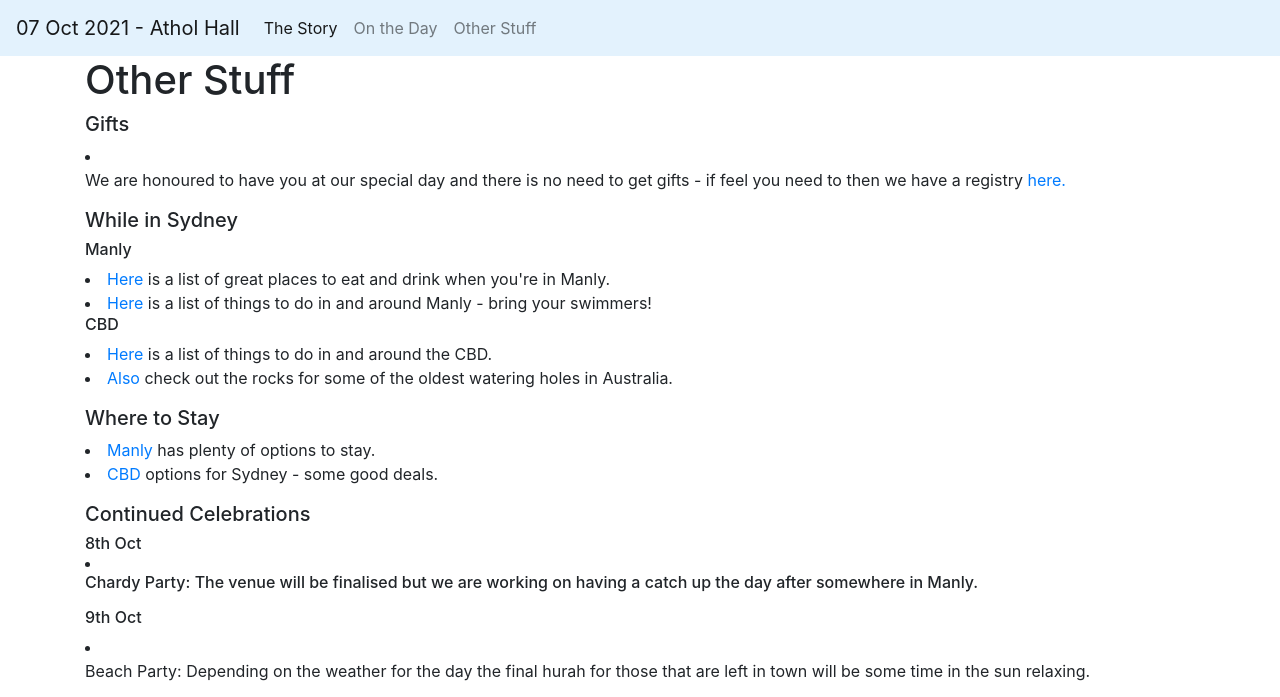
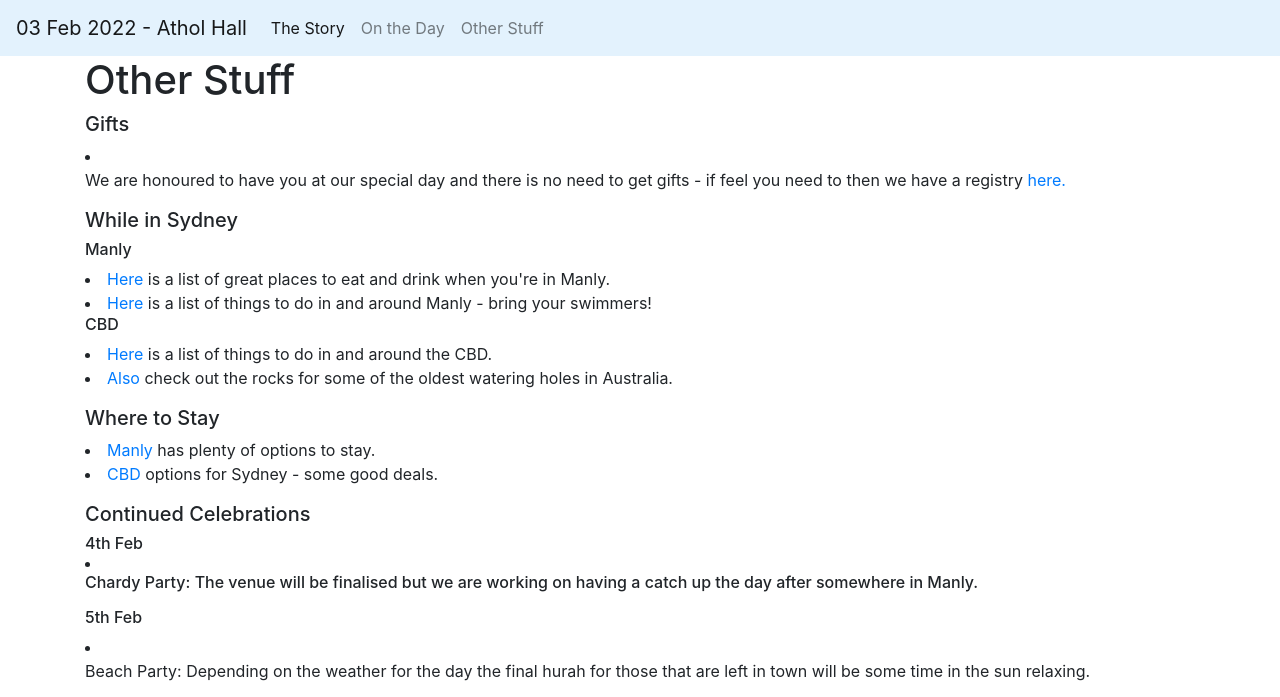
Before and after one commit to James-8212913/wedding_site, a Flask app: page /other_stuff/ in a window 1280 px wide. Shown: the top 697 px of the page. Run offline with Flask 2, Linux system fonts and the light colour scheme; some libraries are stand-ins or nearby versions.

Commit message:
updated date for the event

```diff
--- a/build/about/index.html
+++ b/build/about/index.html
@@ -17,7 +17,7 @@
 <body>
 
 <nav class="navbar navbar-expand-lg navbar-light" style="background-color: #e3f2fd;">
-  <a class="navbar-brand" href="https://calendar.google.com/calendar/render?action=TEMPLATE&text=The%20Wedding&dates=20211007T064500Z/20211007T020000Z&details=Describe%20your%20event.&location=Athol%20Hall&trp=true" target = "_blank" >07 Oct 2021 - Athol Hall</a>
+  <a class="navbar-brand" href="https://calendar.google.com/calendar/render?action=TEMPLATE&text=The%20Wedding&dates=20211007T064500Z/20211007T020000Z&details=Describe%20your%20event.&location=Athol%20Hall&trp=true" target = "_blank" >03 Feb 2022 - Athol Hall</a>
   <button class="navbar-toggler" type="button" data-toggle="collapse" data-target="#navbarNavAltMarkup" aria-controls="navbarNavAltMarkup" aria-expanded="false" aria-label="Toggle navigation">
     <span class="navbar-toggler-icon"></span>
   </button>
@@ -38,7 +38,7 @@
         <h1>On the Day</h1>
     </div>
     <p><h5>Who: </h5>Anél and James</p>
-    <p><h5>When: </h5>07 Oct 2021 from 16:45 until midnight</p>
+    <p><h5>When: </h5>03 Feb 2022 from 16:45 until midnight</p>
     <p><h5>Where: </h5><a href="https://www.google.com/maps/place/Athol+Hall/@-33.8475921,151.2431269,17z/data=!3m1!4b1!4m5!3m4!1s0x6b12ac3029f13ab5:0x85e539ef2ca79bb4!8m2!3d-33.8475921!4d151.2453209" target="_blank"> Athol Hall - Near Taronga Zoo</a></p>
     <p><h5>Dress: </h5> Lounge Suit for men and cocktail for ladies</p>
     <p><h5>Kids and Pets:</h5> Due to the size of the venue we respectfully ask that no children attend. The venue is in a National Park which means that no animals are allowed (except party animals) </p>
--- a/build/index.html
+++ b/build/index.html
@@ -17,7 +17,7 @@
 <body>
 
 <nav class="navbar navbar-expand-lg navbar-light" style="background-color: #e3f2fd;">
-  <a class="navbar-brand" href="https://calendar.google.com/calendar/render?action=TEMPLATE&text=The%20Wedding&dates=20211007T064500Z/20211007T020000Z&details=Describe%20your%20event.&location=Athol%20Hall&trp=true" target = "_blank" >07 Oct 2021 - Athol Hall</a>
+  <a class="navbar-brand" href="https://calendar.google.com/calendar/render?action=TEMPLATE&text=The%20Wedding&dates=20211007T064500Z/20211007T020000Z&details=Describe%20your%20event.&location=Athol%20Hall&trp=true" target = "_blank" >03 Feb 2022 - Athol Hall</a>
   <button class="navbar-toggler" type="button" data-toggle="collapse" data-target="#navbarNavAltMarkup" aria-controls="navbarNavAltMarkup" aria-expanded="false" aria-label="Toggle navigation">
     <span class="navbar-toggler-icon"></span>
   </button>
--- a/build/other_stuff/index.html
+++ b/build/other_stuff/index.html
@@ -17,7 +17,7 @@
 <body>
 
 <nav class="navbar navbar-expand-lg navbar-light" style="background-color: #e3f2fd;">
-  <a class="navbar-brand" href="https://calendar.google.com/calendar/render?action=TEMPLATE&text=The%20Wedding&dates=20211007T064500Z/20211007T020000Z&details=Describe%20your%20event.&location=Athol%20Hall&trp=true" target = "_blank" >07 Oct 2021 - Athol Hall</a>
+  <a class="navbar-brand" href="https://calendar.google.com/calendar/render?action=TEMPLATE&text=The%20Wedding&dates=20211007T064500Z/20211007T020000Z&details=Describe%20your%20event.&location=Athol%20Hall&trp=true" target = "_blank" >03 Feb 2022 - Athol Hall</a>
   <button class="navbar-toggler" type="button" data-toggle="collapse" data-target="#navbarNavAltMarkup" aria-controls="navbarNavAltMarkup" aria-expanded="false" aria-label="Toggle navigation">
     <span class="navbar-toggler-icon"></span>
   </button>
@@ -55,9 +55,9 @@
         <p></p>
 
     <h5>Continued Celebrations</h5>
-        <h6>8th Oct</<h6>
+        <h6>4th Feb</<h6>
           <li><p>Chardy Party: The venue will be finalised but we are working on having a catch up the day after somewhere in Manly.</p></li>
-        <h6>9th Oct</h6>
+        <h6>5th Feb</h6>
           <li><p>Beach Party: Depending on the weather for the day the final hurah for those that are left in town will be some time in the sun relaxing.</p></li>
         <img src="/static/group_practice_eng.jpg" class = "mx-auto d-block" />
 </div>
--- a/templates/about.html
+++ b/templates/about.html
@@ -6,7 +6,7 @@
         <h1>On the Day</h1>
     </div>
     <p><h5>Who: </h5>Anél and James</p>
-    <p><h5>When: </h5>07 Oct 2021 from 16:45 until midnight</p>
+    <p><h5>When: </h5>03 Feb 2022 from 16:45 until midnight</p>
     <p><h5>Where: </h5><a href="https://www.google.com/maps/place/Athol+Hall/@-33.8475921,151.2431269,17z/data=!3m1!4b1!4m5!3m4!1s0x6b12ac3029f13ab5:0x85e539ef2ca79bb4!8m2!3d-33.8475921!4d151.2453209" target="_blank"> Athol Hall - Near Taronga Zoo</a></p>
     <p><h5>Dress: </h5> Lounge Suit for men and cocktail for ladies</p>
     <p><h5>Kids and Pets:</h5> Due to the size of the venue we respectfully ask that no children attend. The venue is in a National Park which means that no animals are allowed (except party animals) </p>
--- a/templates/index.html
+++ b/templates/index.html
@@ -4,7 +4,7 @@
 
 {% block navbar %}
 <nav class="navbar navbar-expand-lg navbar-light" style="background-color: #e3f2fd;">
-  <a class="navbar-brand" href="https://calendar.google.com/calendar/render?action=TEMPLATE&text=The%20Wedding&dates=20211007T064500Z/20211007T020000Z&details=Describe%20your%20event.&location=Athol%20Hall&trp=true" target = "_blank" >07 Oct 2021 - Athol Hall</a>
+  <a class="navbar-brand" href="https://calendar.google.com/calendar/render?action=TEMPLATE&text=The%20Wedding&dates=20211007T064500Z/20211007T020000Z&details=Describe%20your%20event.&location=Athol%20Hall&trp=true" target = "_blank" >03 Feb 2022 - Athol Hall</a>
   <button class="navbar-toggler" type="button" data-toggle="collapse" data-target="#navbarNavAltMarkup" aria-controls="navbarNavAltMarkup" aria-expanded="false" aria-label="Toggle navigation">
     <span class="navbar-toggler-icon"></span>
   </button>
--- a/templates/other_stuff.html
+++ b/templates/other_stuff.html
@@ -23,9 +23,9 @@
         <p></p>
 
     <h5>Continued Celebrations</h5>
-        <h6>8th Oct</<h6>
+        <h6>4th Feb</<h6>
           <li><p>Chardy Party: The venue will be finalised but we are working on having a catch up the day after somewhere in Manly.</p></li>
-        <h6>9th Oct</h6>
+        <h6>5th Feb</h6>
           <li><p>Beach Party: Depending on the weather for the day the final hurah for those that are left in town will be some time in the sun relaxing.</p></li>
         <img src="{{ url_for('static', filename='group_practice_eng.jpg') }}" class = "mx-auto d-block" />
 </div>
```
Also changed, not shown: templates/base.html (line endings or trailing spaces).
